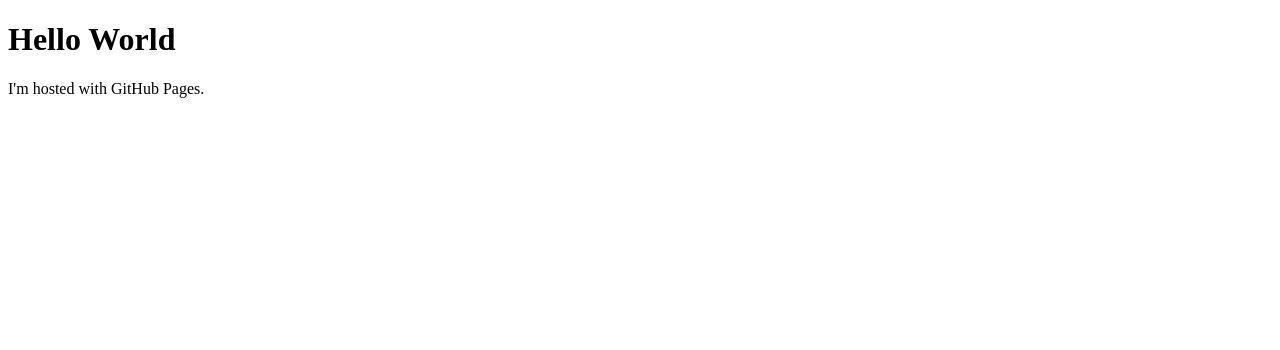
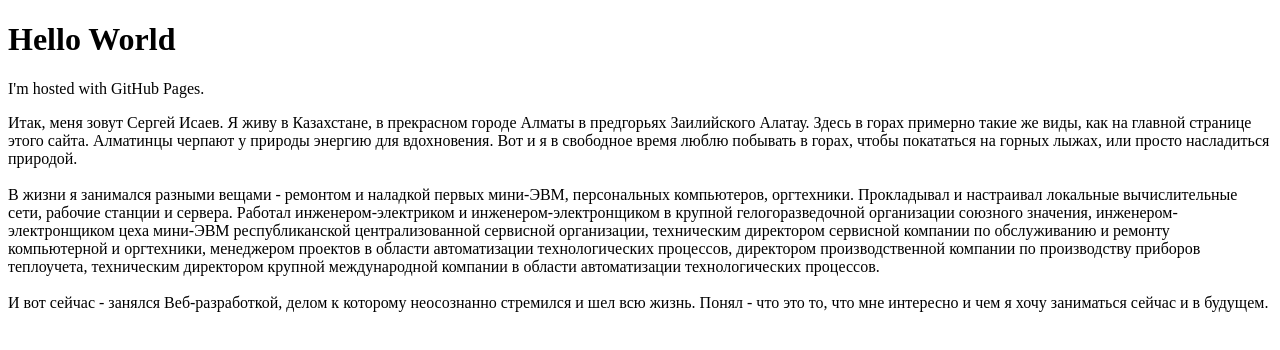
Before and after one commit to Sergey733/Sergey733.github.io, a plain HTML site: page index.html in a window 1280 px wide. Drawn offline with Linux system fonts and the light colour scheme.

Commit message:
Update index.html

```diff
--- a/index.html
+++ b/index.html
@@ -3,5 +3,17 @@
 	<body>
 	<h1>Hello World</h1>
 	<p>I'm hosted with GitHub Pages.</p>
+
+	<p class="card-text" id="draw">Итак, меня зовут Сергей Исаев. Я живу в Казахстане, в прекрасном городе
+							Алматы в предгорьях Заилийского Алатау. Здесь в горах примерно такие же виды, как на
+							главной странице этого сайта. Алматинцы черпают у природы энергию для вдохновения.
+							Вот и я в свободное время люблю побывать в горах, чтобы покататься на горных лыжах, или
+							просто насладиться природой.<br><br>
+							В жизни я занимался разными вещами - ремонтом и наладкой первых мини-ЭВМ, персональных
+							компьютеров, оргтехники. Прокладывал и настраивал локальные вычислительные сети, рабочие станции
+							и сервера. Работал инженером-электриком и инженером-электронщиком в крупной гелогоразведочной организации союзного значения, инженером-электронщиком цеха мини-ЭВМ республиканской централизованной сервисной организации, техническим директором сервисной компании по обслуживанию и ремонту компьютерной и оргтехники, менеджером проектов в области автоматизации технологических процессов, директором производственной компании по производству приборов теплоучета, техническим директором
+							крупной международной компании в области автоматизации технологических процессов.<br><br>
+							И вот сейчас - занялся Веб-разработкой, делом к которому неосознанно стремился и шел
+							всю жизнь. Понял - что это то, что мне интересно и чем я хочу заниматься сейчас и в будущем.</p>
 </body>
 </html>
```
